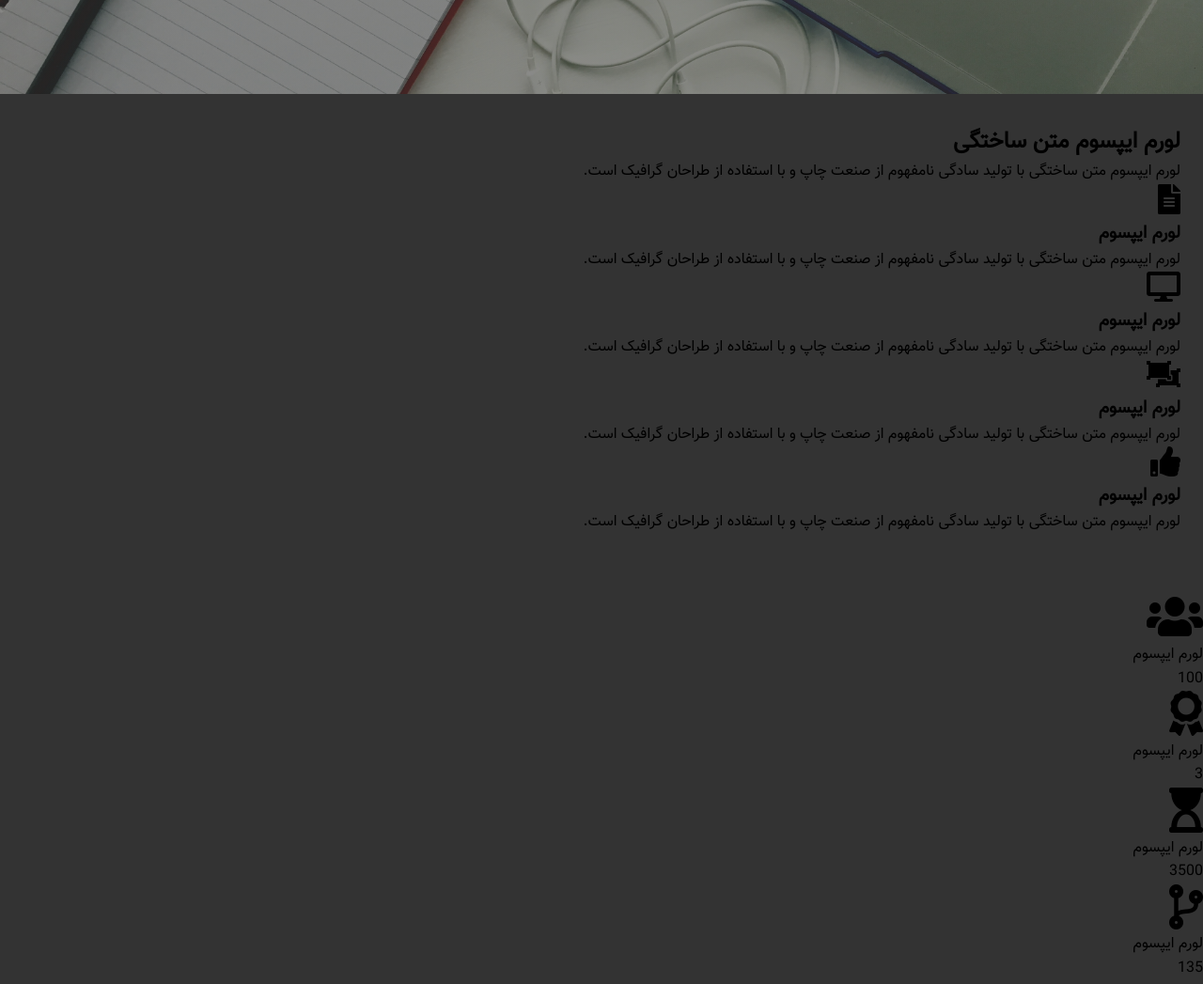
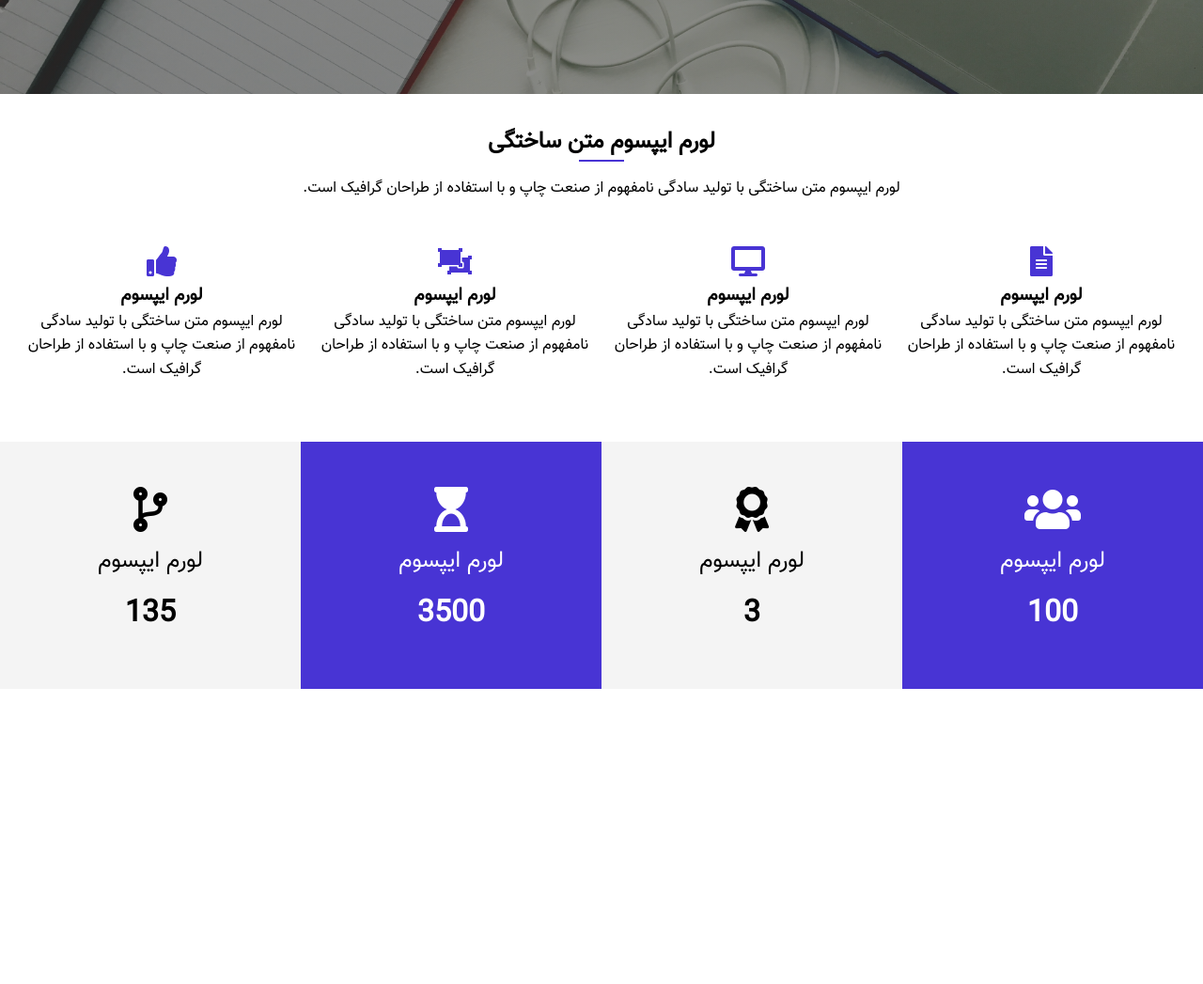
Before and after one commit to Hamid-R-F/sass-tutorial-Al-Sh, a plain HTML site: page index.html in a window 1280 px wide. Shown: the part 700-1747 px from the top of the page at 94% size. After the commit the page ends 1465 px from the top, so only its background shows below. Drawn offline with Linux system fonts and the light colour scheme.

Commit message:
add tyle css

```diff
--- a/styles/css/main.css
+++ b/styles/css/main.css
@@ -14,6 +14,17 @@
 
 .text-primary {
   color: #4834d4;
+}
+
+.text-center {
+  text-align: center;
+}
+
+.bottom-line {
+  width: 3rem;
+  height: 2px;
+  background-color: #4834d4;
+  margin: 0 auto 1rem auto;
 }
 
 .btn-light {
@@ -71,7 +82,6 @@ a[class^=btn-]:hover {
 body {
   font-family: "Vazir";
   line-height: 1.6;
-  background-color: #333;
 }
 
 a {
@@ -128,4 +138,38 @@ img {
   font-size: 3rem;
 }
 
+#home-1 .items {
+  display: grid;
+  grid-template-columns: repeat(4, 1fr);
+  gap: 1rem;
+  margin-top: 3rem;
+}
+#home-1 .items .fas {
+  color: #4834d4;
+}
+#home-2 .items {
+  display: grid;
+  grid-template-columns: repeat(4, 1fr);
+}
+#home-2 .items li {
+  line-height: 2;
+}
+#home-2 .items li.items-title {
+  font-size: 1.5rem;
+}
+#home-2 .items li.items-number {
+  font-size: 2rem;
+  font-weight: bold;
+}
+#home-2 .items div {
+  padding: 3rem 0;
+}
+#home-2 .items div:nth-child(odd) {
+  background-color: #4834d4;
+  color: #fff;
+}
+#home-2 .items div:nth-child(even) {
+  background-color: #f4f4f4;
+}
+
 /*# sourceMappingURL=main.css.map */
```
Also changed, not shown: 1 other file.
